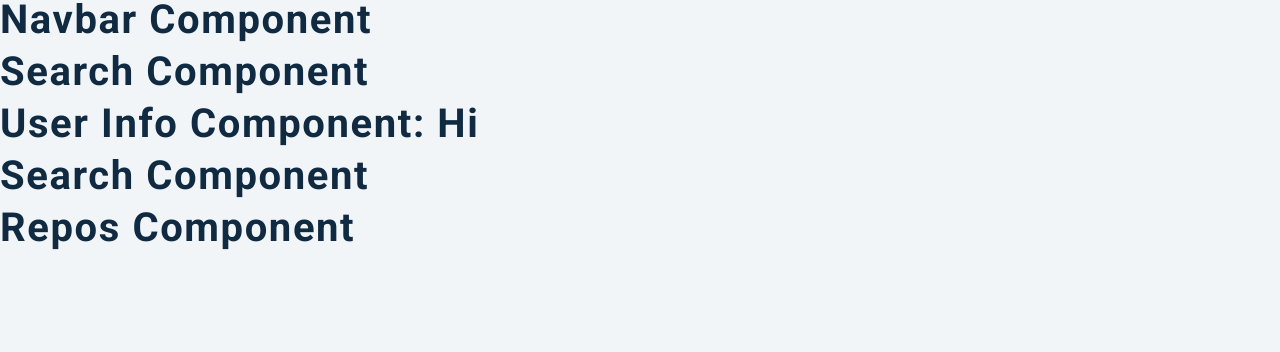
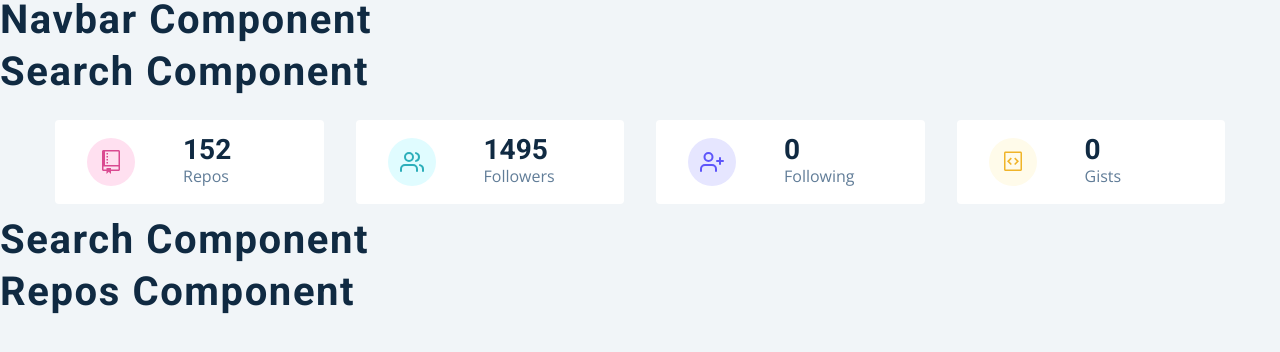
Before and after one commit to naimahassan43/react-github-search, a React (Create React App) app: page / in a window 1280 px wide. Shown: the top 352 px of the page. Built offline with nearby package versions, Linux system fonts and the light colour scheme.

Commit message:
Info Component

```diff
--- a/src/components/Info.js
+++ b/src/components/Info.js
@@ -5,9 +5,60 @@
 import { FiUsers, FiUserPlus } from "react-icons/fi";
 
 const UserInfo = () => {
-  const data = useContext(GithubContext);
+  const { githubUser } = useContext(GithubContext);
+  const { public_gists, public_repos, followers, following } = githubUser;
 
-  return <h2>user info component: {data}</h2>;
+  const items = [
+    {
+      id: 1,
+      icon: <GoRepo className="icon" />,
+      label: "repos",
+      value: public_repos,
+      color: "pink",
+    },
+    {
+      id: 2,
+      icon: <FiUsers className="icon" />,
+      label: "followers",
+      value: followers,
+      color: "green",
+    },
+    {
+      id: 3,
+      icon: <FiUserPlus className="icon" />,
+      label: "following",
+      value: following,
+      color: "purple",
+    },
+    {
+      id: 4,
+      icon: <GoGist className="icon" />,
+      label: "gists",
+      value: public_gists,
+      color: "yellow",
+    },
+  ];
+  return (
+    <section className="section">
+      <Wrapper className="section-center">
+        {items.map((item) => {
+          return <Item key={item.id} {...item}></Item>;
+        })}
+      </Wrapper>
+    </section>
+  );
+};
+
+const Item = ({ icon, label, value, color }) => {
+  return (
+    <article className="item">
+      <span className={color}>{icon}</span>
+      <div>
+        <h3>{value}</h3>
+        <p>{label}</p>
+      </div>
+    </article>
+  );
 };
 
 const Wrapper = styled.section`
--- a/src/context/context.js
+++ b/src/context/context.js
@@ -9,8 +9,14 @@
 const GithubContext = React.createContext();
 
 const GithubProvider = ({ children }) => {
+  const [githubUser, setGithubUser] = useState(mockUser);
+  const [repos, setRepos] = useState(mockRepos);
+  const [followers, setFollowers] = useState(mockFollowers);
+
   return (
-    <GithubContext.Provider value={"hi"}>{children}</GithubContext.Provider>
+    <GithubContext.Provider value={{ githubUser, repos, followers }}>
+      {children}
+    </GithubContext.Provider>
   );
 };
 
```
